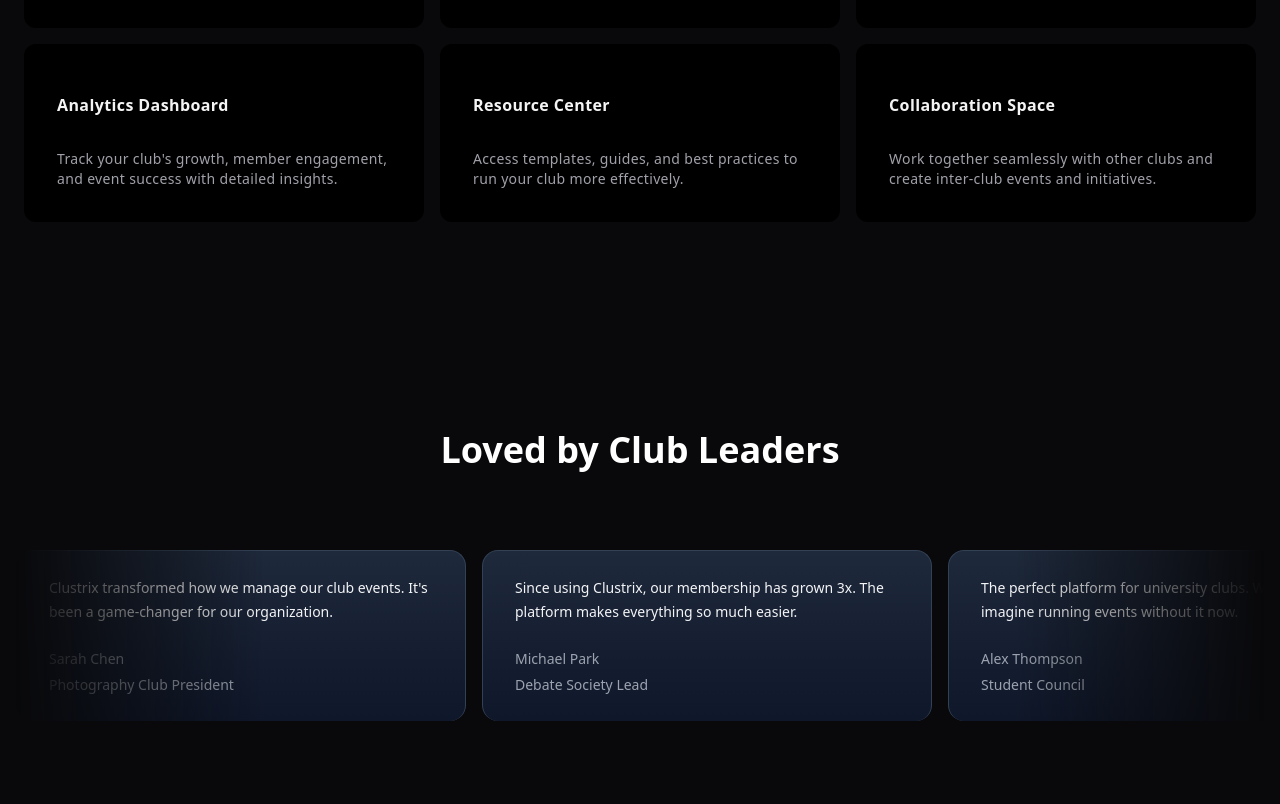
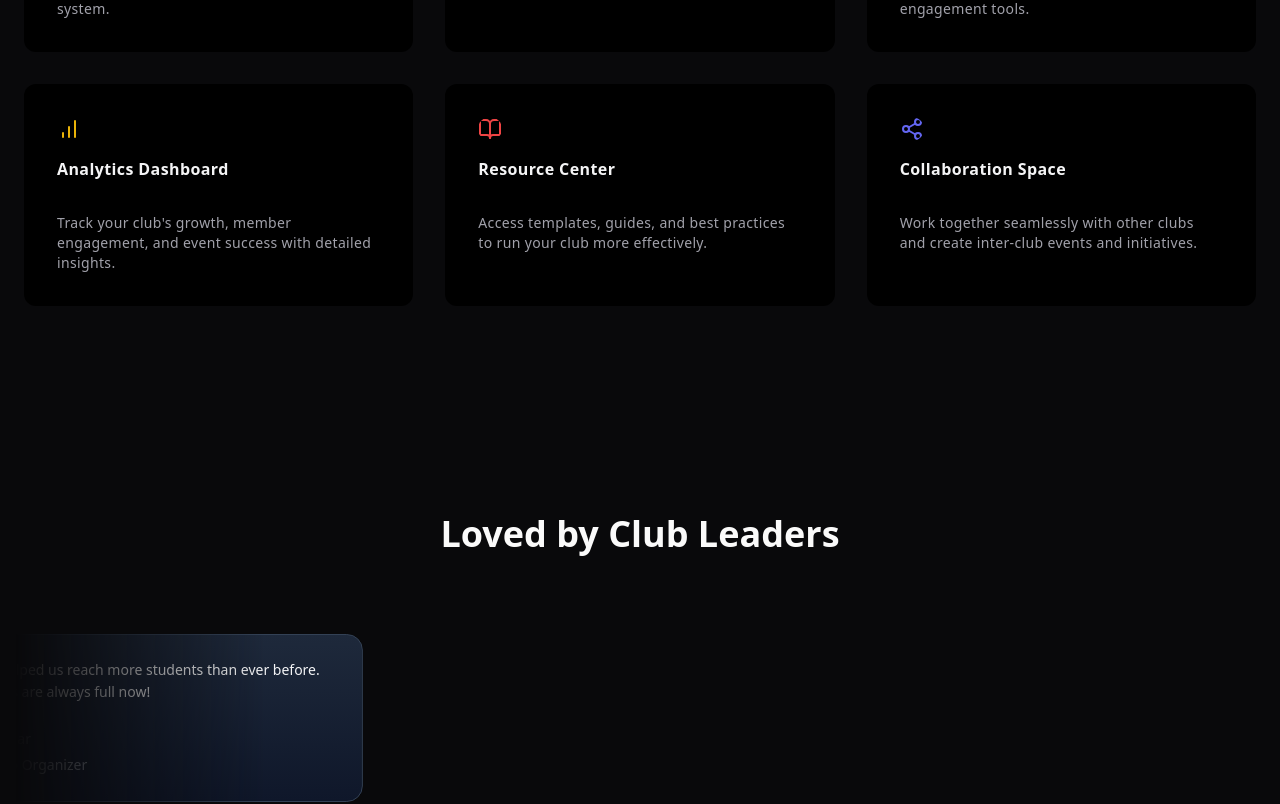
Before and after one commit to RO-HIT17/Clustrix, a Next.js app in the folder client-club/: page / in a window 1280 px wide. Shown: the part 1130-1934 px from the top of the page. Built offline with nearby package versions, Linux system fonts and the light colour scheme.

Commit message:
smotther animations

```diff
--- a/client-club/src/app/globals.css
+++ b/client-club/src/app/globals.css
@@ -78,7 +78,32 @@ body {
   }
 }
 
+@keyframes scroll {
+  0% {
+    transform: translateX(0);
+  }
+  100% {
+    transform: translateX(calc(-100% - 1rem));
+  }
+}
 
+@keyframes scroll-reverse {
+  0% {
+    transform: translateX(calc(-100% - 1rem));
+  }
+  100% {
+    transform: translateX(0);
+  }
+}
+
+@layer utilities {
+  .animate-scroll {
+    animation: scroll var(--animation-duration, 40s) linear infinite;
+  }
+  .animate-scroll-reverse {
+    animation: scroll-reverse var(--animation-duration, 40s) linear infinite;
+  }
+}
 
 @layer base {
   * {
--- a/client-club/src/app/page.tsx
+++ b/client-club/src/app/page.tsx
@@ -15,37 +15,37 @@ export default function LandingPage() {
       title: "Club Discovery",
       description: "Connect with clubs that match your interests and passions through our smart matching system.",
       link: "/discovery",
-      icon: <Search className="w-6 h-6 text-blue-500" />
+      icon: <Search size={24} className="text-blue-500" />
     },
     {
       title: "Event Hub",
       description: "Create, manage, and promote club events all in one place. Reach more students effortlessly.",
       link: "/events",
-      icon: <Calendar className="w-6 h-6 text-green-500" />
+      icon: <Calendar size={24} className="text-green-500" />
     },
     {
       title: "Community Tools",
       description: "Build lasting connections with members through dedicated communication and engagement tools.",
       link: "/community",
-      icon: <Users className="w-6 h-6 text-purple-500" />
+      icon: <Users size={24} className="text-purple-500" />
     },
     {
       title: "Analytics Dashboard",
       description: "Track your club's growth, member engagement, and event success with detailed insights.",
       link: "/analytics",
-      icon: <BarChart className="w-6 h-6 text-yellow-500" />
+      icon: <BarChart size={24} className="text-yellow-500" />
     },
     {
       title: "Resource Center",
       description: "Access templates, guides, and best practices to run your club more effectively.",
       link: "/resources",
-      icon: <BookOpen className="w-6 h-6 text-red-500" />
+      icon: <BookOpen size={24} className="text-red-500" />
     },
     {
       title: "Collaboration Space",
       description: "Work together seamlessly with other clubs and create inter-club events and initiatives.",
       link: "/collaborate",
-      icon: <Share2 className="w-6 h-6 text-indigo-500" />
+      icon: <Share2 size={24} className="text-indigo-500" />
     },
   ];
 
@@ -94,7 +94,7 @@ export default function LandingPage() {
 
         <section className="relative py-20">
           <div className="max-w-7xl mx-auto px-4">
-            <h2 className="text-4xl font-bold text-center text-white mb-16">
+            <h2 className="text-4xl font-bold text-center text-foreground mb-16">
               Loved by Club Leaders
             </h2>
             <div className="h-[40vh]">
--- a/client-club/src/components/ui/card-hover-effect.tsx
+++ b/client-club/src/components/ui/card-hover-effect.tsx
@@ -11,6 +11,7 @@ export const HoverEffect = ({
     title: string;
     description: string;
     link: string;
+    icon?: React.ReactNode; // Add icon to type definition
   }[];
   className?: string;
 }) => {
@@ -19,7 +20,7 @@ export const HoverEffect = ({
   return (
     <div
       className={cn(
-        "grid grid-cols-1 md:grid-cols-2  lg:grid-cols-3  py-10",
+        "grid grid-cols-1 md:grid-cols-2 lg:grid-cols-3 py-10 gap-4",
         className
       )}
     >
@@ -27,14 +28,14 @@ export const HoverEffect = ({
         <Link
           href={item?.link}
           key={item?.link}
-          className="relative group  block p-2 h-full w-full"
+          className="relative group block p-2 h-full w-full"
           onMouseEnter={() => setHoveredIndex(idx)}
           onMouseLeave={() => setHoveredIndex(null)}
         >
           <AnimatePresence>
             {hoveredIndex === idx && (
               <motion.span
-                className="absolute inset-0 h-full w-full bg-neutral-200 dark:bg-slate-800/[0.8] block  rounded-3xl"
+                className="absolute inset-0 h-full w-full bg-neutral-200 dark:bg-slate-800/[0.8] block rounded-3xl"
                 layoutId="hoverBackground"
                 initial={{ opacity: 0 }}
                 animate={{
@@ -49,6 +50,9 @@ export const HoverEffect = ({
             )}
           </AnimatePresence>
           <Card>
+            {item.icon && ( // Render icon if it exists
+              <div className="mb-4">{item.icon}</div>
+            )}
             <CardTitle>{item.title}</CardTitle>
             <CardDescription>{item.description}</CardDescription>
           </Card>
--- a/client-club/src/components/ui/infinite-moving-cards.tsx
+++ b/client-club/src/components/ui/infinite-moving-cards.tsx
@@ -1,5 +1,4 @@
 "use client";
-
 import { cn } from "@/lib/utils";
 import React, { useEffect, useState } from "react";
 
@@ -24,98 +23,76 @@ export const InfiniteMovingCards = ({
   const scrollerRef = React.useRef<HTMLUListElement>(null);
 
   useEffect(() => {
-    addAnimation();
-  }, []);
-  const [start, setStart] = useState(false);
-  function addAnimation() {
     if (containerRef.current && scrollerRef.current) {
       const scrollerContent = Array.from(scrollerRef.current.children);
-
+      // Duplicate items for seamless loop
       scrollerContent.forEach((item) => {
         const duplicatedItem = item.cloneNode(true);
-        if (scrollerRef.current) {
-          scrollerRef.current.appendChild(duplicatedItem);
+        scrollerRef.current?.appendChild(duplicatedItem);
+      });
     }
-      });
+  }, []);
 
-      getDirection();
-      getSpeed();
-      setStart(true);
-    }
-  }
-  const getDirection = () => {
-    if (containerRef.current) {
-      if (direction === "left") {
-        containerRef.current.style.setProperty(
-          "--animation-direction",
-          "forwards"
-        );
-      } else {
-        containerRef.current.style.setProperty(
-          "--animation-direction",
-          "reverse"
-        );
-      }
+  const getAnimationDuration = () => {
+    switch (speed) {
+      case "fast":
+        return "20s";
+      case "normal":
+        return "40s";
+      case "slow":
+        return "60s";
+      default:
+        return "40s";
     }
   };
-  const getSpeed = () => {
-    if (containerRef.current) {
-      if (speed === "fast") {
-        containerRef.current.style.setProperty("--animation-duration", "20s");
-      } else if (speed === "normal") {
-        containerRef.current.style.setProperty("--animation-duration", "40s");
-      } else {
-        containerRef.current.style.setProperty("--animation-duration", "80s");
-      }
-    }
-  };
+
   return (
     <div
       ref={containerRef}
       className={cn(
-        "scroller relative z-20  max-w-7xl overflow-hidden  [mask-image:linear-gradient(to_right,transparent,white_20%,white_80%,transparent)]",
+        "relative z-20 overflow-hidden w-full",
         className
       )}
     >
+      <div className="relative flex overflow-hidden [mask-image:linear-gradient(to_right,transparent,white_20%,white_80%,transparent)]">
         <ul
           ref={scrollerRef}
           className={cn(
-          " flex min-w-full shrink-0 gap-4 py-4 w-max flex-nowrap",
-          start && "animate-scroll ",
-          pauseOnHover && "hover:[animation-play-state:paused]"
+            "flex gap-4 min-w-full shrink-0 py-4",
+            pauseOnHover && "hover:[animation-play-state:paused]",
+            direction === "right" ? "animate-scroll-reverse" : "animate-scroll"
           )}
+          style={{
+            "--animation-duration": getAnimationDuration(),
+          } as React.CSSProperties}
         >
           {items.map((item, idx) => (
             <li
-            className="w-[350px] max-w-full relative rounded-2xl border border-b-0 flex-shrink-0 border-slate-700 px-8 py-6 md:w-[450px]"
+              key={idx}
+              className="w-[350px] max-w-full relative rounded-2xl border border-slate-700 flex-shrink-0 px-8 py-6 md:w-[450px]"
               style={{
-              background:
-                "linear-gradient(180deg, var(--slate-800), var(--slate-900)",
+                background: "linear-gradient(180deg, var(--slate-800), var(--slate-900))",
               }}
-            key={item.name}
             >
               <blockquote>
-              <div
-                aria-hidden="true"
-                className="user-select-none -z-1 pointer-events-none absolute -left-0.5 -top-0.5 h-[calc(100%_+_4px)] w-[calc(100%_+_4px)]"
-              ></div>
-              <span className=" relative z-20 text-sm leading-[1.6] text-gray-100 font-normal">
+                <div className="relative z-20 text-sm leading-[1.6] text-gray-100 font-normal">
                   {item.quote}
-              </span>
+                </div>
                 <div className="relative z-20 mt-6 flex flex-row items-center">
-                <span className="flex flex-col gap-1">
-                  <span className=" text-sm leading-[1.6] text-gray-400 font-normal">
+                  <div className="flex flex-col gap-1">
+                    <span className="text-sm leading-[1.6] text-gray-400 font-normal">
                       {item.name}
                     </span>
-                  <span className=" text-sm leading-[1.6] text-gray-400 font-normal">
+                    <span className="text-sm leading-[1.6] text-gray-400 font-normal">
                       {item.title}
                     </span>
-                </span>
+                  </div>
                 </div>
               </blockquote>
             </li>
           ))}
         </ul>
       </div>
+    </div>
   );
 };
--- a/client-club/tailwind.config.ts
+++ b/client-club/tailwind.config.ts
@@ -69,7 +69,10 @@ export default {
   		animation: {
   			'meteor-effect': 'meteor 5s linear infinite',
   			shimmer: 'shimmer 2s linear infinite',
-  			spotlight: 'spotlight 2s ease .75s 1 forwards'
+  			spotlight: 'spotlight 2s ease .75s 1 forwards',
+			scroll:
+			  "scroll var(--animation-duration, 40s) var(--animation-direction, forwards) linear infinite",
+			'scroll-reverse': 'scroll-reverse var(--animation-duration, 40s) linear infinite',
   		},
   		keyframes: {
   			meteor: {
@@ -99,7 +102,20 @@ export default {
   					opacity: '1',
   					transform: 'translate(-50%,-40%) scale(1)'
   				}
-  			}
+  			},
+			  scroll: {
+				to: {
+				  transform: "translate(calc(-50% - 0.5rem))",
+				},
+			  },
+			  scroll: {
+				'0%': { transform: 'translateX(0)' },
+				'100%': { transform: 'translateX(calc(-100% - 1rem))' },
+			  },
+			  'scroll-reverse': {
+				'0%': { transform: 'translateX(calc(-100% - 1rem))' },
+				'100%': { transform: 'translateX(0)' },
+			  },
   		},
   		blur: {
   			xs: '2px'
```
Lines whose indentation alone changed are shown as unchanged.
